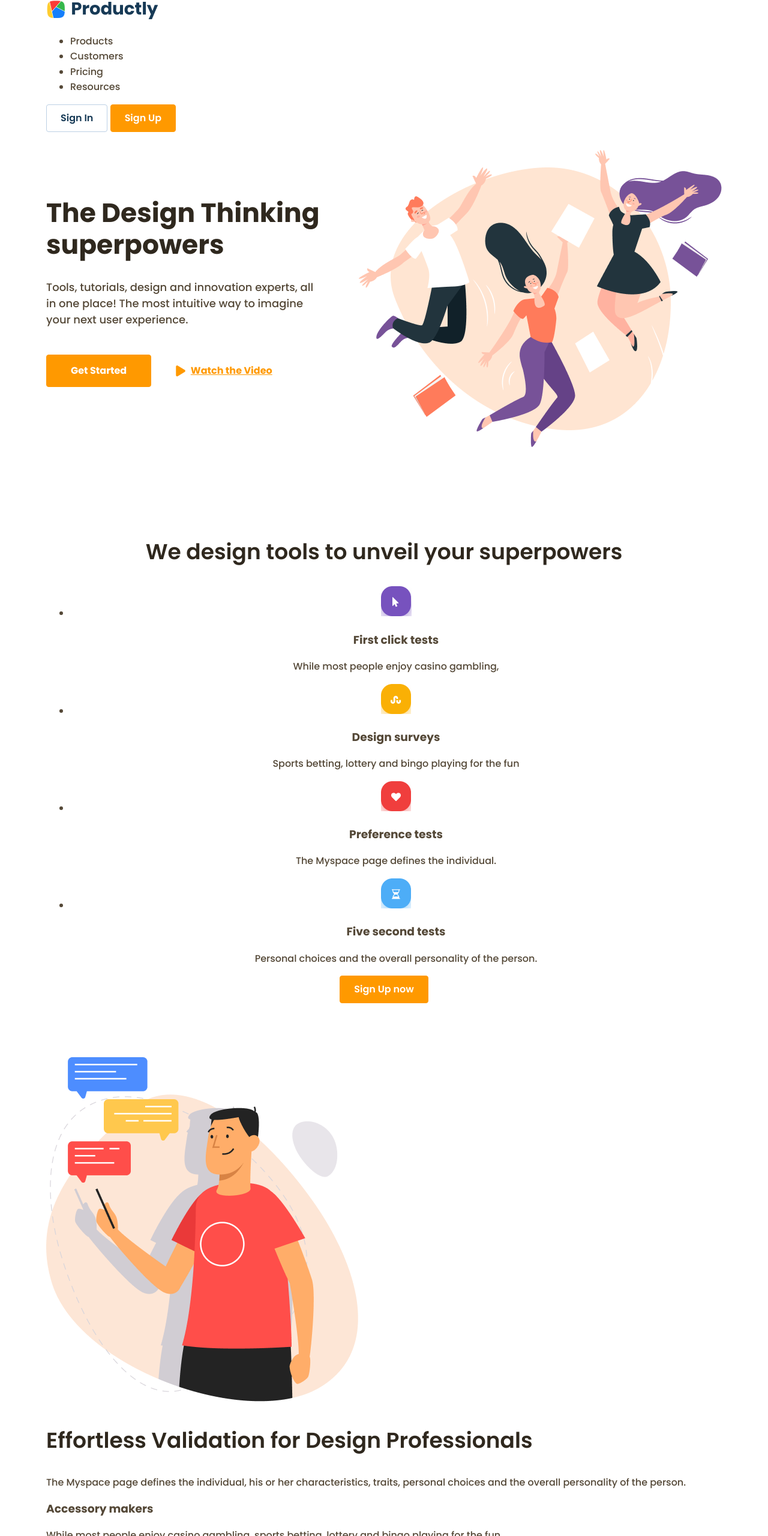
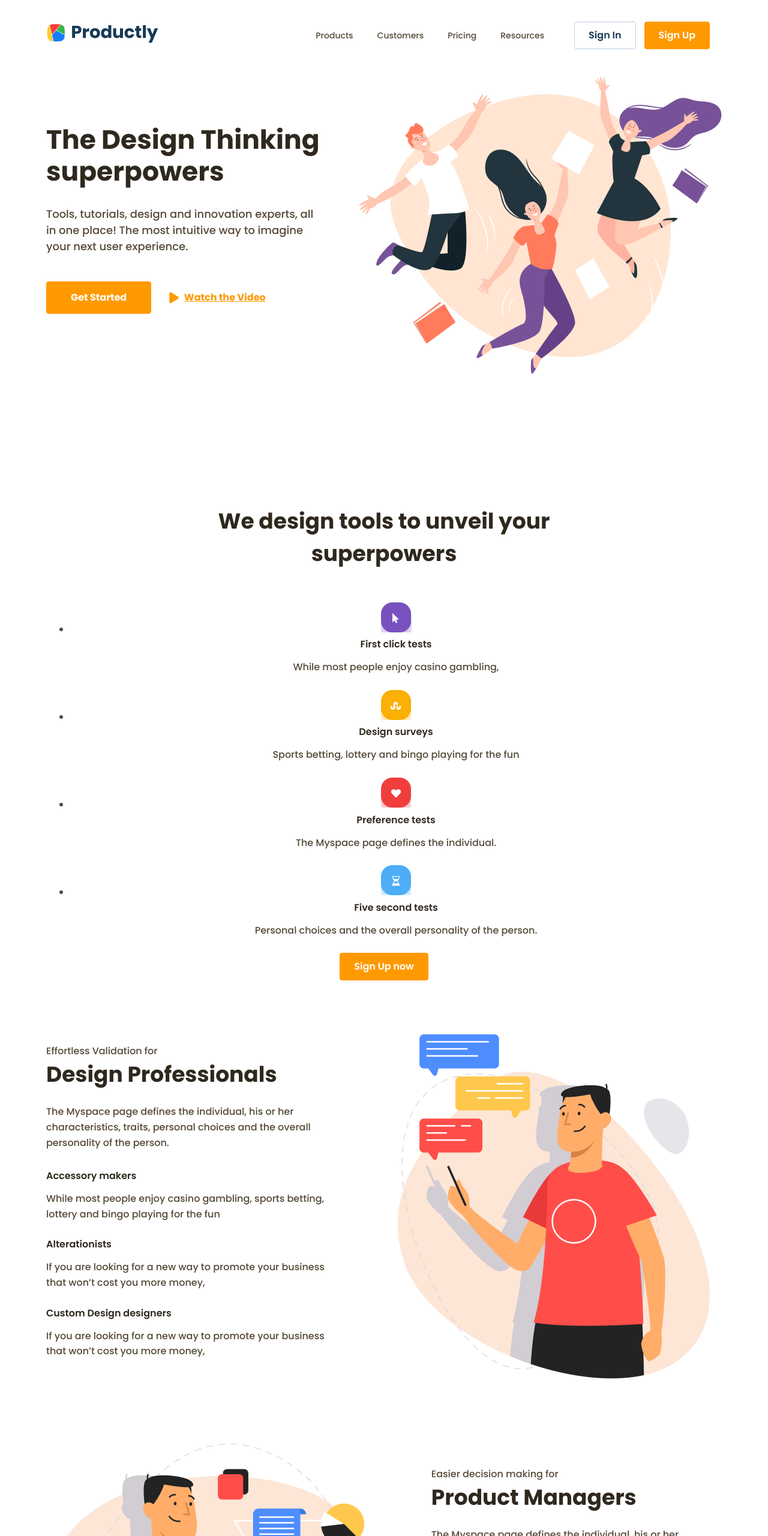
Before and after one commit to antonius1980/Productly, a plain HTML site: page index.html in a window 1280 px wide. Shown: the top 2560 px of the page at 60% size. Drawn offline with Linux system fonts and the light colour scheme.

Commit message:
styling changes

```diff
--- a/assets/css/style.css
+++ b/assets/css/style.css
@@ -30,12 +30,60 @@ a:visited {
 }
 
 .header {
+	margin: 20px auto 0;
 }
 
 .container {
 	max-width: 1126px;
 	margin: 0 auto;
 }
+
+.header > .container {
+	display: flex;
+	flex-wrap: wrap;
+	justify-content: space-between;
+	align-items: center;
+	min-height: 78px;
+}
+
+
+.topnav {
+	margin: 0 0 0 auto;
+}
+
+.topnav .nav-menu {
+	list-style: none;
+	display: flex;
+	justify-content: center;
+	gap: 40px;
+	padding-left: 0;
+	margin: 0;
+	font-size: 0.875rem;
+	line-height: 1.0em;
+}
+
+.topnav .nav-menu__link {
+	display: block;
+	padding: 7px 0;
+	text-decoration: none;
+	transition: all 0.3s;
+	color: var(--main-font-color);
+}
+
+.topnav .nav-menu__link.current {
+	color: #000000;
+}
+
+.nav-menu__link:hover {
+	color: var(--main-accent-color);
+}
+
+.header-buttons {
+	margin: 0 20px 0 50px;
+}
+
+
+
 
 .btn {
 	font-family: "Poppins", sans-serif;
@@ -51,6 +99,10 @@ a:visited {
 	text-decoration: none;
 }
 
+.btn + .btn {
+	margin-left: 14px;
+}
+
 .btn .fa {
 	margin-right:9px;
 	font-size:1.3em;
@@ -59,9 +111,9 @@ a:visited {
 
 .btn:hover,
 .btn:focus {
-	background-color: #FF9900;
+	background-color: var(--main-accent-color);
 	color:#ffffff;
-	border-color: #FF9900;
+	border-color: var(--main-accent-color);
 }
 
 .btn.btn-primary {
@@ -70,9 +122,9 @@ a:visited {
 }
 
 .btn.btn-primary.colored-btn {
-	background-color: #FF9900;
+	background-color: var(--main-accent-color);
 	color:#ffffff;
-	border-color: #FF9900;
+	border-color: var(--main-accent-color);
 }
 
 .btn.btn-primary.colored-btn:hover,
@@ -84,7 +136,7 @@ a:visited {
 
 .btn.clear-btn {
 	background-color: transparent;
-	color: #FF9900;
+	color: var(--main-accent-color);
 	border-color:transparent;
 	text-decoration: underline;
 }
@@ -100,17 +152,54 @@ a:visited {
 	padding: 14px 40px;
 }
 
+.hero-section .btn.clear-btn {
+	padding: 14px 15px;
+}
+
+.hero-section .btn + .btn.clear-btn {
+	margin-left: 14px;
+}
+
 
 .content-section {
-
+	margin-bottom:100px;
+}
+.main .content-section:last-of-type {
+	margin-bottom:146px;
 }
 
 .content-section h2,
 .section-title {
-	font-size:36px;
-	font-weight: 600;
+	font-size:2.25rem;
+	font-weight: 700;
 	line-height: 1.5em;
 	color:var(--main-title-color);
+	margin: 0 0 22px 0;
+}
+
+.content-section h2 .small-subtitle,
+.small-subtitle {
+	font-size:1rem;
+	font-weight: 500;
+	line-height: 1.5em;
+	color:var(--main-font-color);
+	display: block;
+}
+.content-section h3,
+.section-tiny-title {
+	font-size:1rem;
+	font-weight: 600;
+	line-height: 1.625em;
+	color:var(--main-title-color);
+	margin: 0 0 12px 0;
+}
+
+.content-section p {
+	margin: 0 0 25px 0;
+}
+
+.content-section h2 + p {
+	margin-bottom: 30px;
 }
 
 .content-section.hero-section {
@@ -120,7 +209,7 @@ a:visited {
 h1,
 .hero-section h1,
 .main-title {
-	font-size: 44px;
+	font-size: 2.75rem;
 	font-weight: 700;
 	line-height: 1.2em;
 	color:var(--main-title-color);
@@ -147,18 +236,42 @@ h1,
 
 
 .content-section.icon-boxes-section {
-
 	margin-bottom:90px;
 	text-align: center;
+}
 
+.icon-boxes-section h2 {
+	margin:0 auto 54px;
+	width:50%;
 }
 
 .content-section.image-section {
 
 }
 
+.content-section.image-section .row {
+	display:flex;
+	align-items: center;
+	justify-content: space-between;
+	gap: 9%;
+}
+
+.content-section.image-section .row {
+
+}
+
+.content-section.image-section .row__col.content-col {
+	max-width: 486px;
+	width:43%;
+}
+
+.content-section.image-section .row__col.background-col {
+	max-width:542px;
+	width:48%;
+}
+
 .hero-section.content-section.image-section {
-	width:54%;
+
 }
 
 .content-section.image-section.left-image-section {
@@ -167,4 +280,27 @@ h1,
 
 .content-section.image-section.right-image-section {
 
+
 }
+.content-section.image-section.right-image-section .row {
+	flex-direction: row-reverse;
+
+}
+
+.colored-checkboxes-list {
+	/*list-style-image: url("./../images/icons/checkbox.png");*/
+	list-style-type:none;
+	padding:0;
+}
+
+.colored-checkboxes-list__item {
+	list-style-position: outside;
+	padding-left:65px;
+	background: url("./../images/icons/checkbox.png") no-repeat left center;
+	margin:30px 0;
+}
+
+.colored-checkboxes-list__item::marker {
+  /* content: url("./../images/icons/checkbox.png"); */
+  /* vertical-align: middle; */
+}
--- a/assets/css/vars.css
+++ b/assets/css/vars.css
@@ -2,4 +2,5 @@
 	--main-font-size: 16px;
 	--main-font-color: #544837;
 	--main-title-color: #2F281E;
+	--main-accent-color: #FF9900;
 }
--- a/index.html
+++ b/index.html
@@ -14,21 +14,20 @@
 	<header class="header">
 		<div class="container">
 			<div class="logo">
-				<a href="" class="logo__link">
+				<a href="/" class="logo__link">
 					<img src="./assets/images/logo.png" alt="Productly logo" class="logo__picture">
 				</a>
 			</div>
 			<nav class="topnav">
 				<ul class="nav-menu">
-					<li class="nav-menu__item">Products<a href="#" class="nav-menu__link"></a></li>
-					<li class="nav-menu__item">Customers<a href="#" class="nav-menu__link"></a></li>
-					<li class="nav-menu__item">Pricing<a href="#" class="nav-menu__link"></a></li>
-					<li class="nav-menu__item">Resources<a href="#" class="nav-menu__link"></a></li>
+					<li class="nav-menu__item"><a href="#" class="nav-menu__link">Products</a></li>
+					<li class="nav-menu__item"><a href="#" class="nav-menu__link">Customers</a></li>
+					<li class="nav-menu__item"><a href="#" class="nav-menu__link">Pricing</a></li>
+					<li class="nav-menu__item"><a href="#" class="nav-menu__link">Resources</a></li>
 				</ul>
 			</nav>
 			<div class="header-buttons">
-				<a href="#" class="btn btn-primary white-btn">Sign In</a>
-				<a href="#" class="btn btn-primary colored-btn">Sign Up</a>
+				<a href="#" class="btn btn-primary white-btn">Sign In</a><a href="#" class="btn btn-primary colored-btn">Sign Up</a>
 			</div>
 		</div>
 	</header>
```
